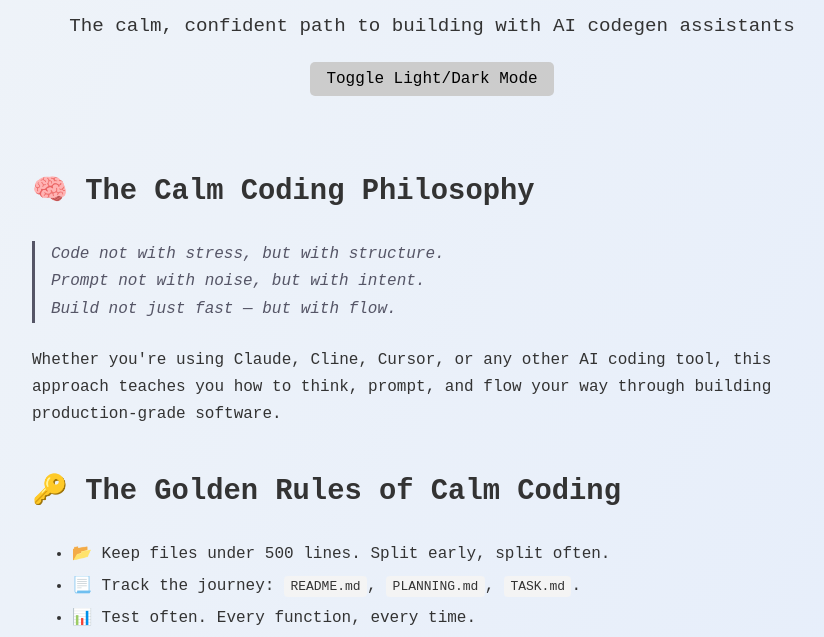
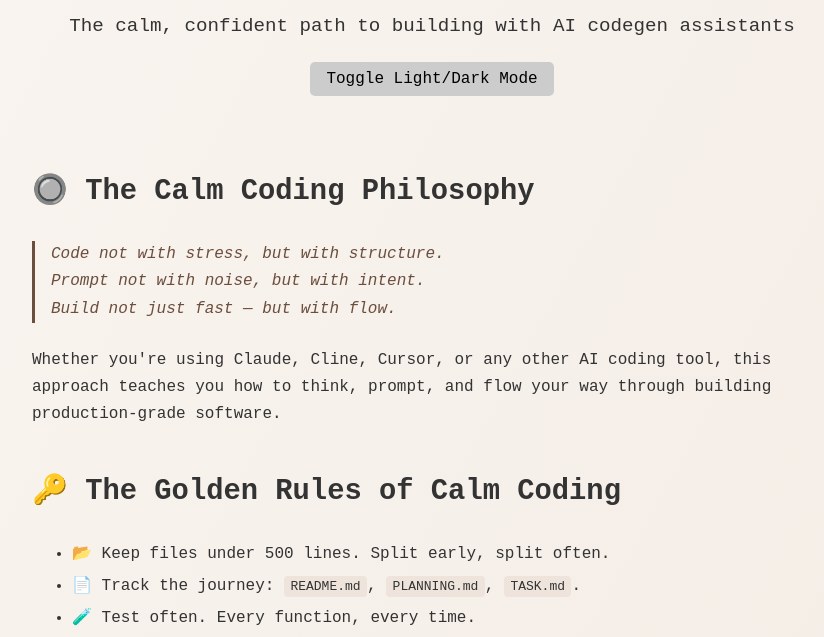
Before and after one commit to thecloudranger/tao-of-calm-coding, a plain HTML site: page index.html in a window 1280 px wide. Shown: the part 163-800 px from the top of the page, without its empty margins (208-1032 px from the left). Drawn offline with Linux system fonts and the light colour scheme.

Commit message:
Update index.html

```diff
--- a/index.html
+++ b/index.html
@@ -6,13 +6,13 @@
   <title>Tao of Calm Coding</title>
   <style>
     :root {
-      --bg-gradient-light: linear-gradient(to bottom right, #f0f4f8, #e0eafc);
+      --bg-gradient-light: linear-gradient(to bottom right, #f9f5f0, #f2e9e1);
       --bg-gradient-dark: linear-gradient(to bottom right, #1a1a1a, #2c2c2c);
       --primary-color-light: #333;
       --primary-color-dark: #eee;
       --accent-color-light: #888;
       --accent-color-dark: #bbb;
-      --highlight-color-light: #556;
+      --highlight-color-light: #6b4e3d;
       --highlight-color-dark: #ccc;
     }
 
@@ -65,7 +65,7 @@
     }
 
     body[data-theme="light"] code {
-      background-color: #f4f4f4;
+      background-color: #eee4dc;
       color: #333;
     }
 
@@ -128,7 +128,7 @@
   </header>
 
   <section>
-    <h2>🧠 The Calm Coding Philosophy</h2>
+    <h2>🔘 The Calm Coding Philosophy</h2>
     <blockquote>
       Code not with stress, but with structure.<br>
       Prompt not with noise, but with intent.<br>
@@ -139,11 +139,11 @@
     <h2>🔑 The Golden Rules of Calm Coding</h2>
     <ul>
       <li>📂 Keep files under 500 lines. Split early, split often.</li>
-      <li>📃 Track the journey: <code>README.md</code>, <code>PLANNING.md</code>, <code>TASK.md</code>.</li>
-      <li>📊 Test often. Every function, every time.</li>
+      <li>📄 Track the journey: <code>README.md</code>, <code>PLANNING.md</code>, <code>TASK.md</code>.</li>
+      <li>🧪 Test often. Every function, every time.</li>
       <li>✍️ Comment and document as you go.</li>
       <li>🧠 Be specific in your prompts.</li>
-      <li>🌺 Refresh chats regularly for clearer results.</li>
+      <li>🌸 Refresh chats regularly for clearer results.</li>
       <li>🔐 Never share secrets with the AI. Use environment variables.</li>
     </ul>
 
@@ -180,7 +180,7 @@
     <ul>
       <li>🚀 AI is your co-pilot, not your replacement.</li>
       <li>⚖️ Structure > Chaos. Process > Panic.</li>
-      <li>🎭 You’re not here to type. You’re here to think and prompt with clarity.</li>
+      <li>🔲 You’re not here to type. You’re here to think and prompt with clarity.</li>
     </ul>
     <p>That’s the Tao of Calm Coding.</p>
   </section>
```
